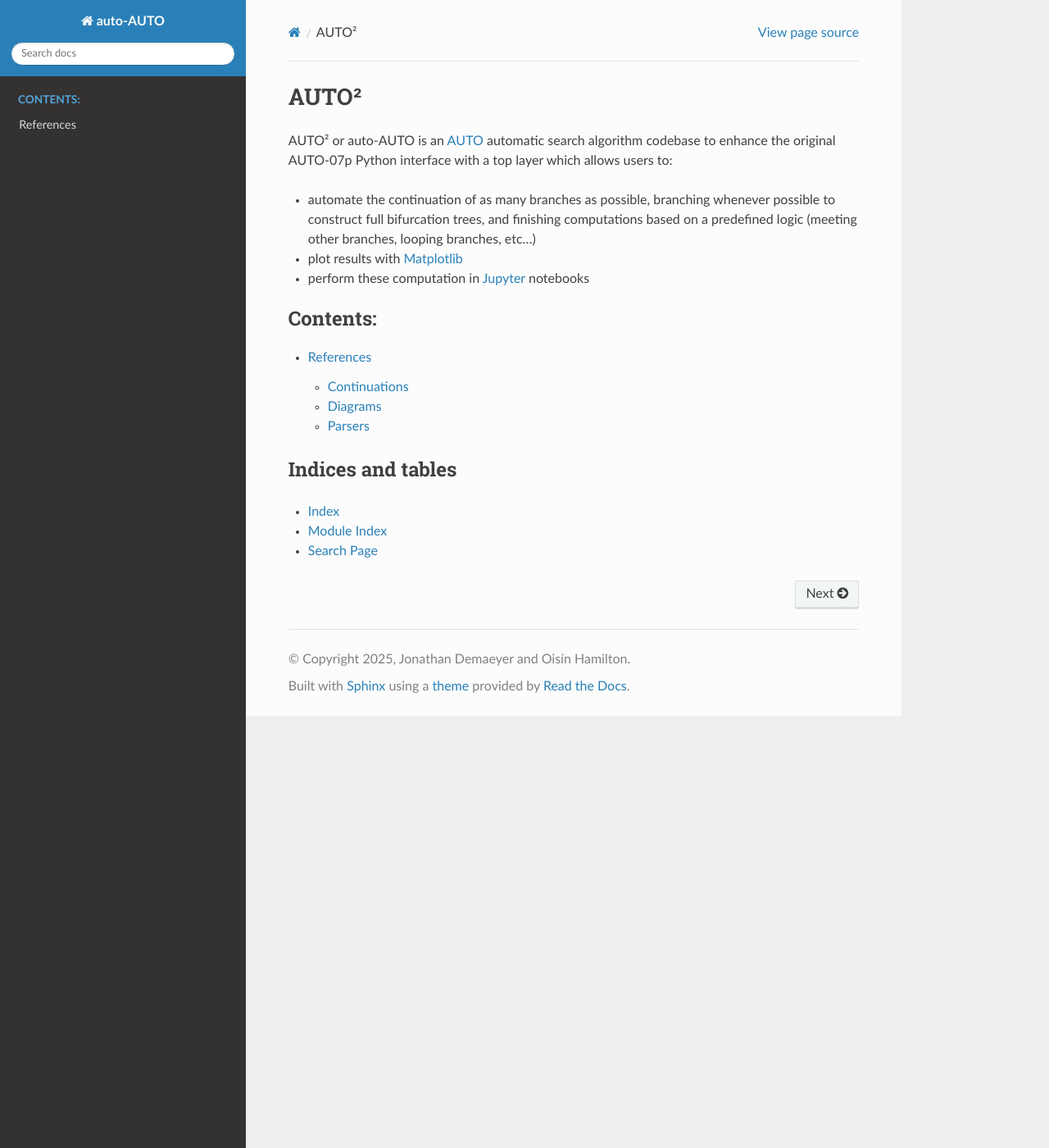
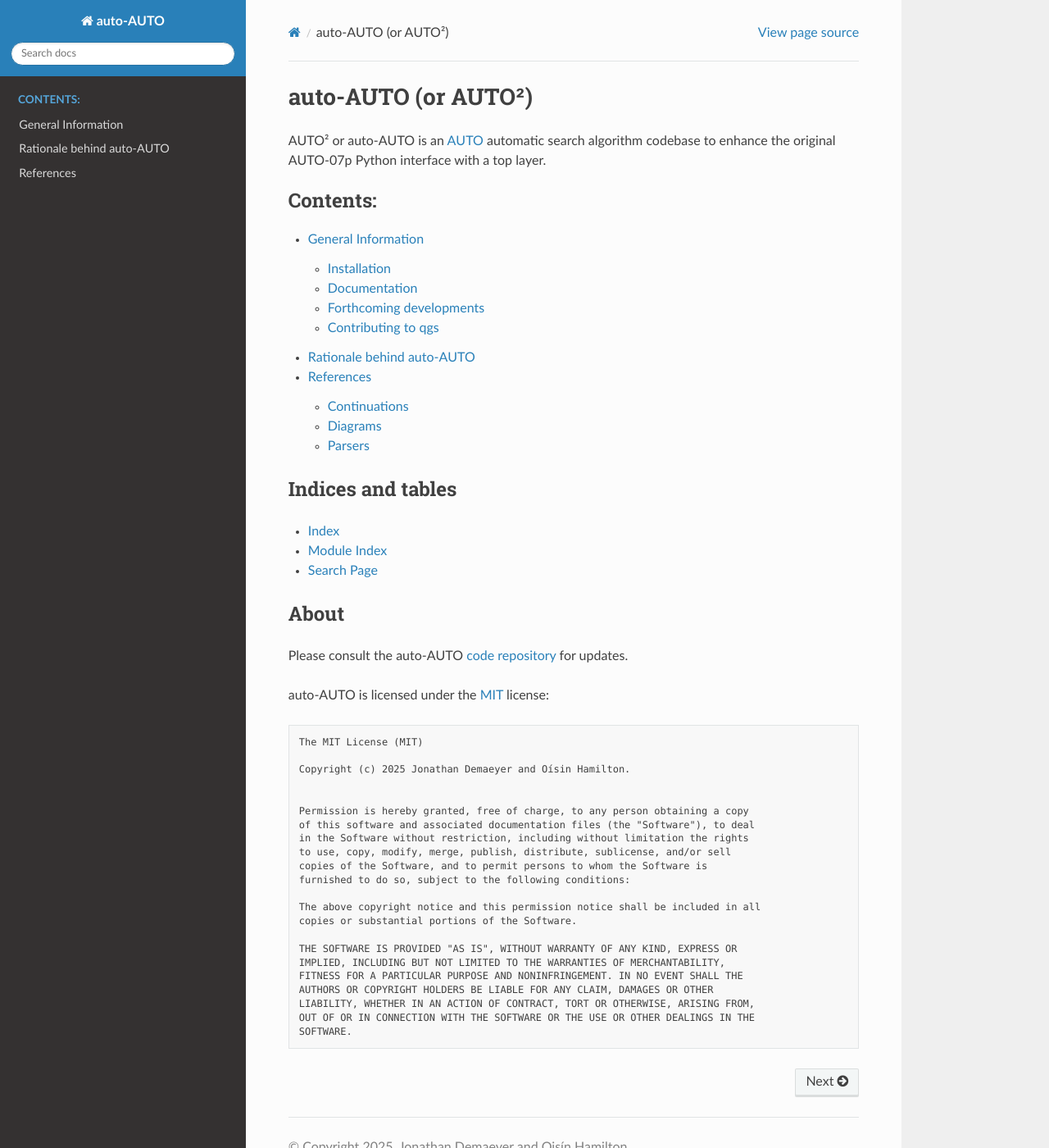
Before and after one commit to Climdyn/auto-AUTO, a Sphinx documentation site: the page built from documentation/source/index.rst, in a window 1280 px wide and 1400 px high. Shown: the whole window at 82% size. Built offline with Sphinx 7.4.7 and the Read the Docs theme 3.1.0, drawn with Linux system fonts in a browser that asks for light colours.

Commit message:
Added new pages to the doc

```diff
--- /dev/null
+++ b/documentation/source/files/general_information.rst
@@ -0,0 +1,108 @@
+
+General Information
+===================
+
+AUTO² or auto-AUTO is an |AUTO| automatic search algorithm codebase
+to enhance the original AUTO-07p Python interface with a top layer which allows users to:
+
+* automate the continuation of as many branches as possible, branching whenever possible to construct full
+  bifurcation trees, and finishing computations based on a predefined logic
+  (meeting other branches, looping branches, etc...)
+* plot results with |Matplotlib|
+* perform these computations in `Jupyter`_ notebooks
+
+Installation
+------------
+
+Installing AUTO
+~~~~~~~~~~~~~~~
+
+.. note::
+
+    To use auto-AUTO, you need the [bleeding edge version of AUTO](https://github.com/auto-07p/auto-07p) available
+    on Github for this codebase to work properly !
+
+Here how to install AUTO from GitHub:
+
+* First clone the AUTO repository somewhere: ::
+
+    git clone https://github.com/auto-07p/auto-07p.git
+
+* Then in a terminal, in the created folder, run: ::
+
+    ./configure
+    make
+
+* Your AUTO installation should now be finished, but you still need to add the following line to your `.bashrc` file: ::
+
+    source [path-to-auto-07p]/cmds/auto.env.sh
+
+In addition, we recommend that you edit this file so that the `AUTO_DIR` environment
+variable specified there points to the correct folder where you installed AUTO.
+
+.. note::
+
+    Be sure to have all the AUTO requirements pre-installed. See AUTO documentation for
+    more details. In case of issues, we recommend reading the documentation completely.
+
+After that last step, you have AUTO properly configured and are ready to install auto-AUTO.
+
+.. note::
+
+    If AUTO version is changing over time, you need to update the version from GitHub and do
+    the installation again.
+
+Installing auto-AUTO with pip
+~~~~~~~~~~~~~~~~~~~~~~~~~~~~~
+
+TODO
+
+Installing auto-AUTO with Anaconda
+~~~~~~~~~~~~~~~~~~~~~~~~~~~~~~~~~~
+
+The second-easiest way to install and run qgs is to use an appropriate
+environment created through `Anaconda <https://www.anaconda.com/>`_.
+
+First install Anaconda and clone the repository: ::
+
+    git clone https://github.com/Climdyn/auto-AUTO.git
+
+Then install and activate the Python3 Anaconda environment: ::
+
+    conda env create -f environment.yml
+    conda activate auto2
+
+and the code is installed. You can test the Jupyter notebooks present in the
+notebooks folder: `./notebooks`.
+For instance, running ::
+
+    conda activate auto2
+    cd notebooks
+    jupyter-notebook
+
+will lead you to your favorite browser where you can load and run the examples.
+
+Documentation
+-------------
+
+To build the documentation, please run (with the conda environment activated): ::
+
+    cd documentation
+    make html
+
+Once built, the documentation is available at `./documentation/build/html/index.html`.
+
+Forthcoming developments
+------------------------
+
+* Regime diagrams object
+
+Contributing to qgs
+-------------------
+
+If you want to contribute actively, please contact the main authors.
+
+In addition, if you have made changes that you think will be useful to others, please feel free
+to suggest these as a pull request on the `auto-AUTO Github repository <https://github.com/Climdyn/auto-AUTO>`_.
+
+.. _Jupyter: https://jupyter.org/
--- /dev/null
+++ b/documentation/source/files/rationale.rst
@@ -0,0 +1,3 @@
+
+Rationale behind auto-AUTO
+==========================
--- a/documentation/source/index.rst
+++ b/documentation/source/index.rst
@@ -3,26 +3,20 @@
    You can adapt this file completely to your liking, but it should at least
    contain the root `toctree` directive.
 
-=====
-AUTO²
-=====
+====================
+auto-AUTO (or AUTO²)
+====================
 
 AUTO² or auto-AUTO is an |AUTO| automatic search algorithm codebase
-to enhance the original AUTO-07p Python interface with a top layer which allows users to:
-
-* automate the continuation of as many branches as possible, branching whenever possible to construct full
-  bifurcation trees, and finishing computations based on a predefined logic
-  (meeting other branches, looping branches, etc...)
-* plot results with |Matplotlib|
-* perform these computation in `Jupyter`_ notebooks
+to enhance the original AUTO-07p Python interface with a top layer.
 
 .. toctree::
    :maxdepth: 2
    :caption: Contents:
 
+   files/general_information
+   files/rationale
    files/references
-
-.. _Jupyter: https://jupyter.org/
 
 Indices and tables
 ==================
@@ -30,3 +24,40 @@
 * :ref:`genindex`
 * :ref:`modindex`
 * :ref:`search`
+
+About
+=====
+
+Please consult the auto-AUTO `code repository <http://www.github.com/Climdyn/auto-AUTO>`_ for updates.
+
+
+auto-AUTO is licensed under the `MIT`_ license:
+
+.. code-block:: none
+
+   The MIT License (MIT)
+
+   Copyright (c) 2025 Jonathan Demaeyer and Oísin Hamilton.
+
+
+   Permission is hereby granted, free of charge, to any person obtaining a copy
+   of this software and associated documentation files (the "Software"), to deal
+   in the Software without restriction, including without limitation the rights
+   to use, copy, modify, merge, publish, distribute, sublicense, and/or sell
+   copies of the Software, and to permit persons to whom the Software is
+   furnished to do so, subject to the following conditions:
+
+   The above copyright notice and this permission notice shall be included in all
+   copies or substantial portions of the Software.
+
+   THE SOFTWARE IS PROVIDED "AS IS", WITHOUT WARRANTY OF ANY KIND, EXPRESS OR
+   IMPLIED, INCLUDING BUT NOT LIMITED TO THE WARRANTIES OF MERCHANTABILITY,
+   FITNESS FOR A PARTICULAR PURPOSE AND NONINFRINGEMENT. IN NO EVENT SHALL THE
+   AUTHORS OR COPYRIGHT HOLDERS BE LIABLE FOR ANY CLAIM, DAMAGES OR OTHER
+   LIABILITY, WHETHER IN AN ACTION OF CONTRACT, TORT OR OTHERWISE, ARISING FROM,
+   OUT OF OR IN CONNECTION WITH THE SOFTWARE OR THE USE OR OTHER DEALINGS IN THE
+   SOFTWARE.
+
+
+.. _MIT: https://opensource.org/licenses/MIT
+.. _Jupyter: https://jupyter.org/
```
